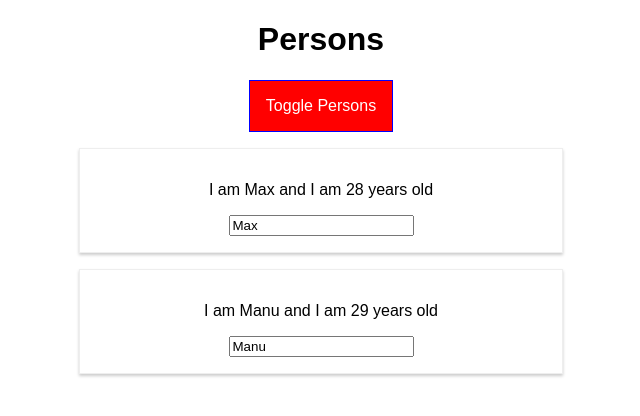
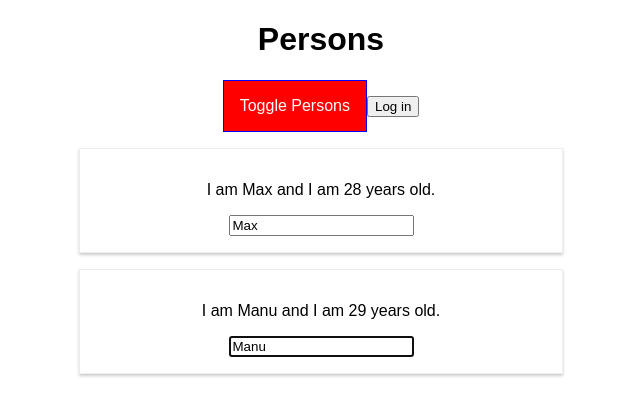
Before and after one commit to emrahyumuk/react-js-playground, a React app in the folder react-complete-guide/: page / in a window 1280 px wide. Both pictures are taken after a click on the button "Toggle Persons". Shown: the top 416 px of the page, without its empty margins (319-959 px from the left). Built offline with nearby package versions, Linux system fonts and the light colour scheme.

Commit message:
react-complete-guide: context

```diff
--- a/react-complete-guide/src/components/Cockpit/Cockpit.js
+++ b/react-complete-guide/src/components/Cockpit/Cockpit.js
@@ -21,6 +21,7 @@ const cockpit = props => {
       <button className={btnClass} onClick={props.clicked}>
         Toggle Persons
       </button>
+      <button onClick={props.login}>Log in</button>
     </Aux>
   );
 };
--- a/react-complete-guide/src/components/Persons/Person/Person.js
+++ b/react-complete-guide/src/components/Persons/Person/Person.js
@@ -3,15 +3,34 @@ import PropTypes from 'prop-types';
 
 import classes from './Person.css';
 import WithClass from '../../../hoc/WithClass';
+import { AuthContext } from '../../../containers/App';
 class Person extends Component {
+  constructor(props) {
+    super(props);
+    this.inputElement = React.createRef();
+  }
+  componentDidMount() {
+    if (this.props.position === 0) {
+      this.inputElement.current.focus();
+    }
+  }
+
+  focus() {
+    this.inputElement.current.focus();
+  }
+
   render() {
     return (
       <WithClass classes={classes.Person}>
+        <AuthContext.Consumer>
+          {auth => (auth ? <p>I'm authenticated</p> : null)}
+        </AuthContext.Consumer>
         <p onClick={() => this.props.click('mRA!')}>
-          I am {this.props.name} and I am {this.props.age} years old
+          I am {this.props.name} and I am {this.props.age} years old.{' '}
         </p>
         <p>{this.props.children}</p>
         <input
+          ref={this.inputElement}
           type="text"
           onChange={this.props.changed}
           value={this.props.name}
--- a/react-complete-guide/src/components/Persons/Persons.js
+++ b/react-complete-guide/src/components/Persons/Persons.js
@@ -1,17 +1,31 @@
-import React from 'react';
+import React, { Component } from 'react';
 import Person from './Person/Person';
 
-const persons = props =>
-  props.persons.map((person, index) => {
+class Persons extends Component {
+  constructor(props) {
+    super(props);
+    this.lasPersonRef = React.createRef();
+  }
+
+  componentDidMount() {
+    this.lasPersonRef.current.focus();
+  }
+
+  render() {
+    return this.props.persons.map((person, index) => {
       return (
         <Person
           key={person.id}
           name={person.name}
           age={person.age}
-        click={() => props.clicked(index)}
-        changed={event => props.changed(event, person.id)}
+          position={index}
+          ref={this.lasPersonRef}
+          click={() => this.props.clicked(index)}
+          changed={event => this.props.changed(event, person.id)}
         />
       );
     });
+  }
+}
 
-export default persons;
+export default Persons;
--- a/react-complete-guide/src/containers/App.js
+++ b/react-complete-guide/src/containers/App.js
@@ -4,14 +4,16 @@ import Persons from '../components/Persons/Persons';
 import Cockpit from '../components/Cockpit/Cockpit';
 import WithClass from '../hoc/WithClass';
 
+export const AuthContext = React.createContext(false);
 class App extends Component {
   state = {
     persons: [
-      { id: 1, name: 'Max', age: '28' },
+      { id: 1, name: 'Max', age: 28 },
       { id: 2, name: 'Manu', age: 29 }
     ],
     otherState: 'other state value',
-    showPersons: false
+    showPersons: false,
+    authenticated: false
   };
 
   deletePersonHandler = personIndex => {
@@ -37,6 +39,10 @@ class App extends Component {
     this.setState({ showPersons: !this.state.showPersons });
   };
 
+  loginHandler = () => {
+    this.setState({ authenticated: true });
+  };
+
   render() {
     let persons = null;
 
@@ -58,9 +64,12 @@ class App extends Component {
           appTitle={this.props.title}
           showPersons={this.state.showPersons}
           persons={this.state.persons}
+          login={this.loginHandler}
           clicked={this.togglePersonsHandler}
         />
-        {persons}
+        <AuthContext.Provider value={this.state.authenticated}>
+          {persons}
+        </AuthContext.Provider>
       </WithClass>
     );
   }
```
Lines whose indentation alone changed are shown as unchanged.
